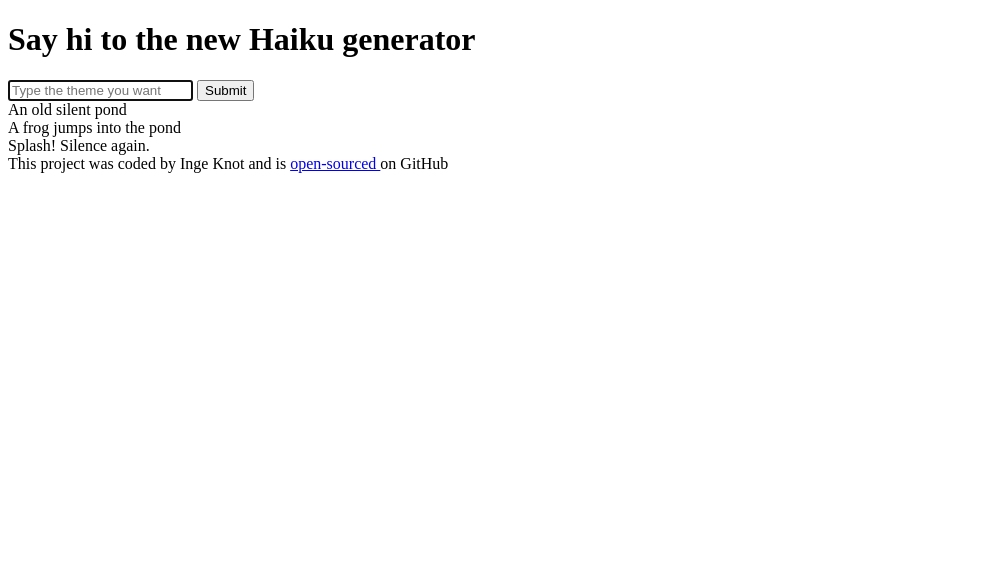
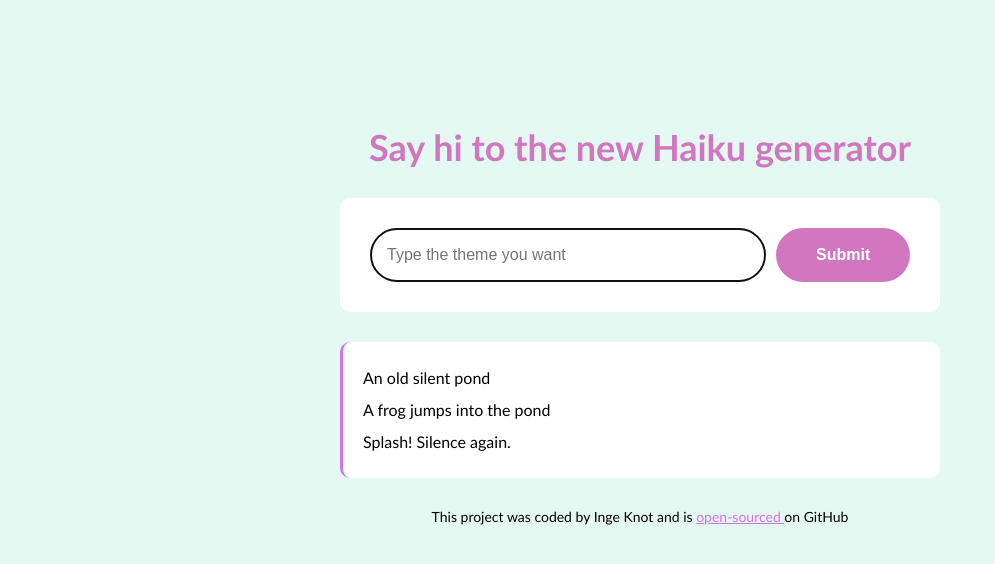
Before and after one commit to ingekn/Haiku-AI-generator, a plain HTML site: page index.html in a window 1280 px wide. Shown: the whole page, without its empty margins (0-995 px from the left). Drawn offline with Linux system fonts and the light colour scheme.

Commit message:
updated styling

```diff
--- a/index.html
+++ b/index.html
@@ -7,6 +7,7 @@
     <title>Haiku Generator</title>
   </head>
   <body>
+    <div class="container">
       <h1>Say hi to the new Haiku generator</h1>
 
       <form>
@@ -15,11 +16,12 @@
           autofocus
           autocomplete="off"
           placeholder="Type the theme you want"
+          class="input-searchbar"
         />
-      <input type="submit" value="Submit" />
+        <input type="submit" value="Submit" class="submit-btn" />
       </form>
 
-    <section id="haiku">
+      <section id="haiku" class="haiku">
         An old silent pond
         <br />
         A frog jumps into the pond
@@ -37,6 +39,7 @@
         </a>
         on GitHub
       </footer>
+    </div>
     <script src="src/index.js"></script>
   </body>
 </html>
--- a/src/styles.css
+++ b/src/styles.css
@@ -0,0 +1,60 @@
+body {
+  background-color: #e5f9f3;
+  font-family: "Trebuchet MS", "Lucida Sans Unicode", "Lucida Grande",
+    "Lucida Sans", Arial, sans-serif;
+}
+.container {
+  margin: 120px auto;
+  max-width: 600px;
+}
+h1 {
+  text-align: center;
+  font-weight: 800;
+  font-size: 36px;
+  line-height: 1.5;
+  color: rgb(211 118 192);
+}
+form {
+  padding: 30px;
+  background-color: white;
+  border-radius: 10px;
+  display: flex;
+  margin-bottom: 30px;
+}
+.input-searchbar {
+  padding: 16px;
+  border: 1px solid #59575a;
+  width: 80%;
+  font-size: 16px;
+  border-radius: 50px;
+  line-height: 20px;
+}
+.submit-btn {
+  margin-left: 10px;
+  background: rgb(211 118 192);
+  color: white;
+  border: none;
+  width: 150px;
+  font-size: 16px;
+  border-radius: 50px;
+  padding: 14px 24px;
+  font-weight: 600;
+}
+.haiku {
+  padding: 20px;
+  background-color: white;
+  border-radius: 10px;
+  margin-bottom: 30px;
+  font-size: 16px;
+  border-left: 3px solid #d374e3;
+  line-height: 2;
+}
+footer {
+  text-align: center;
+  font-size: 14px;
+  margin-top: 30px;
+}
+a {
+  /* color: #677beb; */
+  color: #d374e3;
+}
```
Lines whose indentation alone changed are shown as unchanged.
